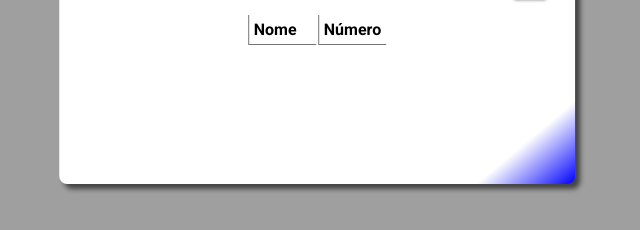
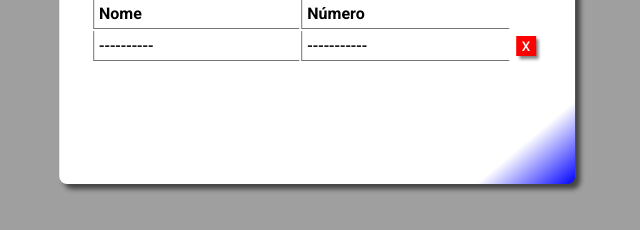
Before and after one commit to Lucas-TA/EBAC_Agenda_de_Contatos, a plain HTML site: page index.html in a window 1280 px wide. Shown: the part 416-646 px from the top of the page, without its empty margins (323-963 px from the left). Drawn offline with Linux system fonts and the light colour scheme.

Commit message:
finished

```diff
--- a/index.html
+++ b/index.html
@@ -35,7 +35,17 @@
                 </th>
             </thead>
             <tbody id="contacts_container">
-
+                <tr>
+                    <td>
+                        ----------
+                    </td>
+                    <td>
+                        -----------
+                    </td>
+                    <td class="del-container">
+                        <button class="del" id="delete_button">X</button>
+                    </td>
+                </tr>
             </tbody>
         </table>
     </div>
```
